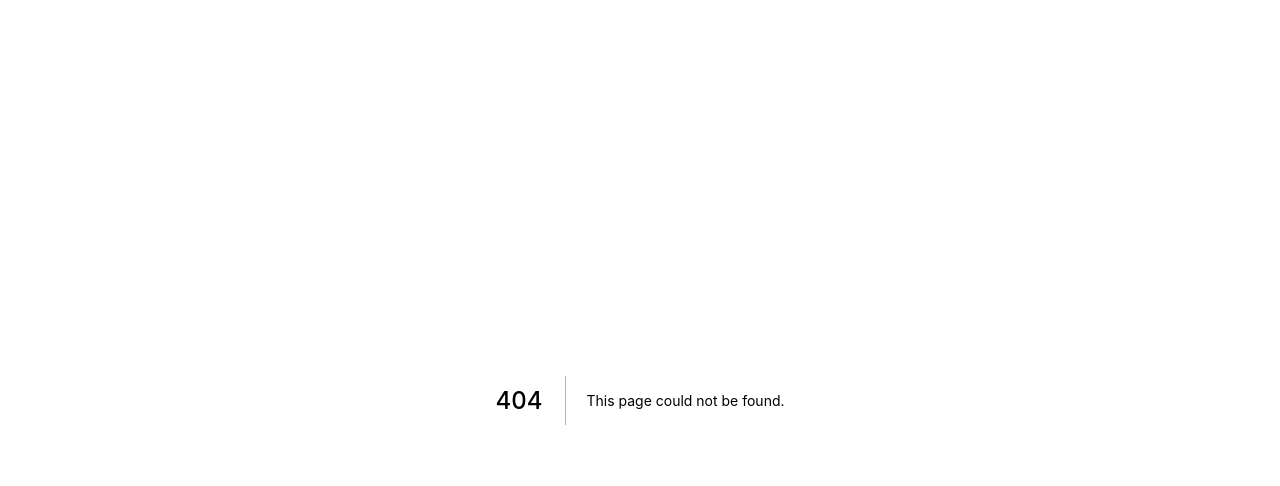
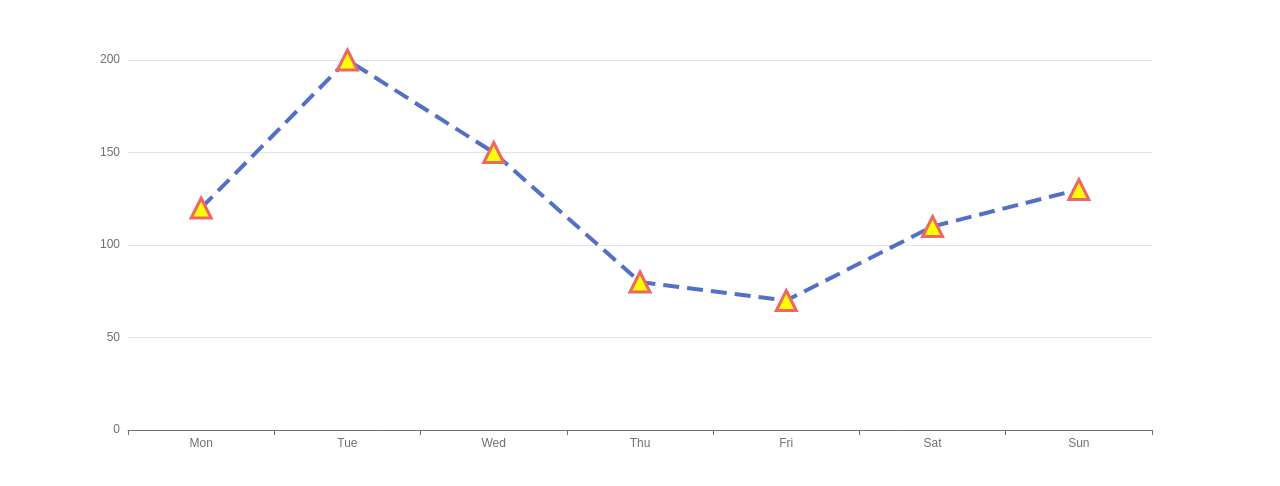
Before and after one commit to hbarve1/charts-and-graphs, a Next.js app: page /echarts/line/line-style-and-item-style in a window 1280 px wide. Before the commit this address had no page. Shown: the top 486 px of the page. Built offline with nearby package versions, Linux system fonts and the light colour scheme.

Commit message:
echarts/line/line-style-and-item-style

```diff
--- /dev/null
+++ b/pages/echarts/line/line-style-and-item-style.js
@@ -0,0 +1,46 @@
+/** @format */
+
+import ReactECharts from "../../../components/echarts/ReactECharts";
+
+const option = {
+  xAxis: {
+    type: "category",
+    data: ["Mon", "Tue", "Wed", "Thu", "Fri", "Sat", "Sun"],
+  },
+  yAxis: {
+    type: "value",
+  },
+  series: [
+    {
+      data: [120, 200, 150, 80, 70, 110, 130],
+      type: "line",
+      symbol: "triangle",
+      symbolSize: 20,
+      lineStyle: {
+        color: "#5470C6",
+        width: 4,
+        type: "dashed",
+      },
+      itemStyle: {
+        borderWidth: 3,
+        borderColor: "#EE6666",
+        color: "yellow",
+      },
+    },
+  ],
+};
+
+const Echarts = () => {
+  return (
+    <div>
+      <ReactECharts
+        option={option}
+        style={{
+          height: "500px",
+        }}
+      />
+    </div>
+  );
+};
+
+export default Echarts;
```
